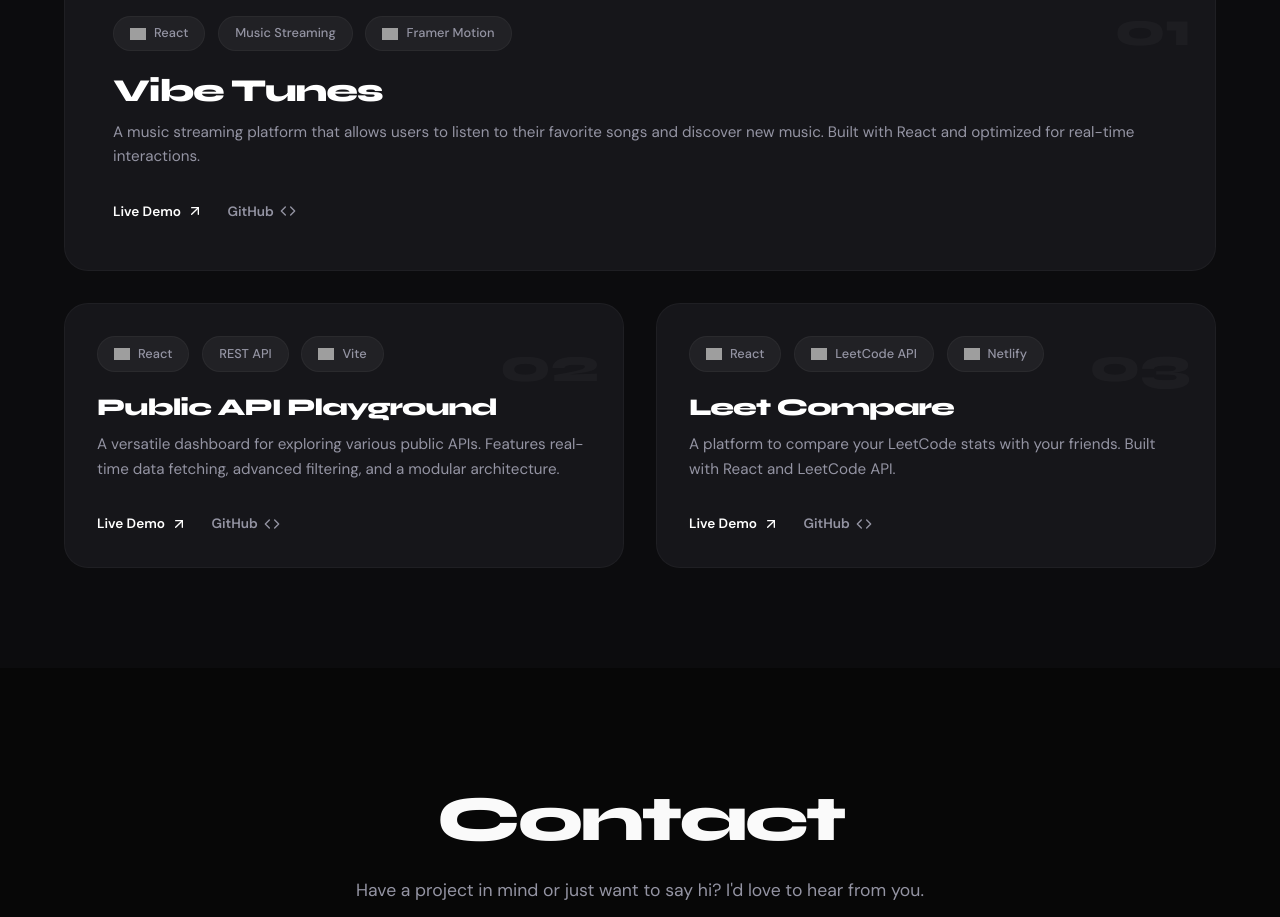
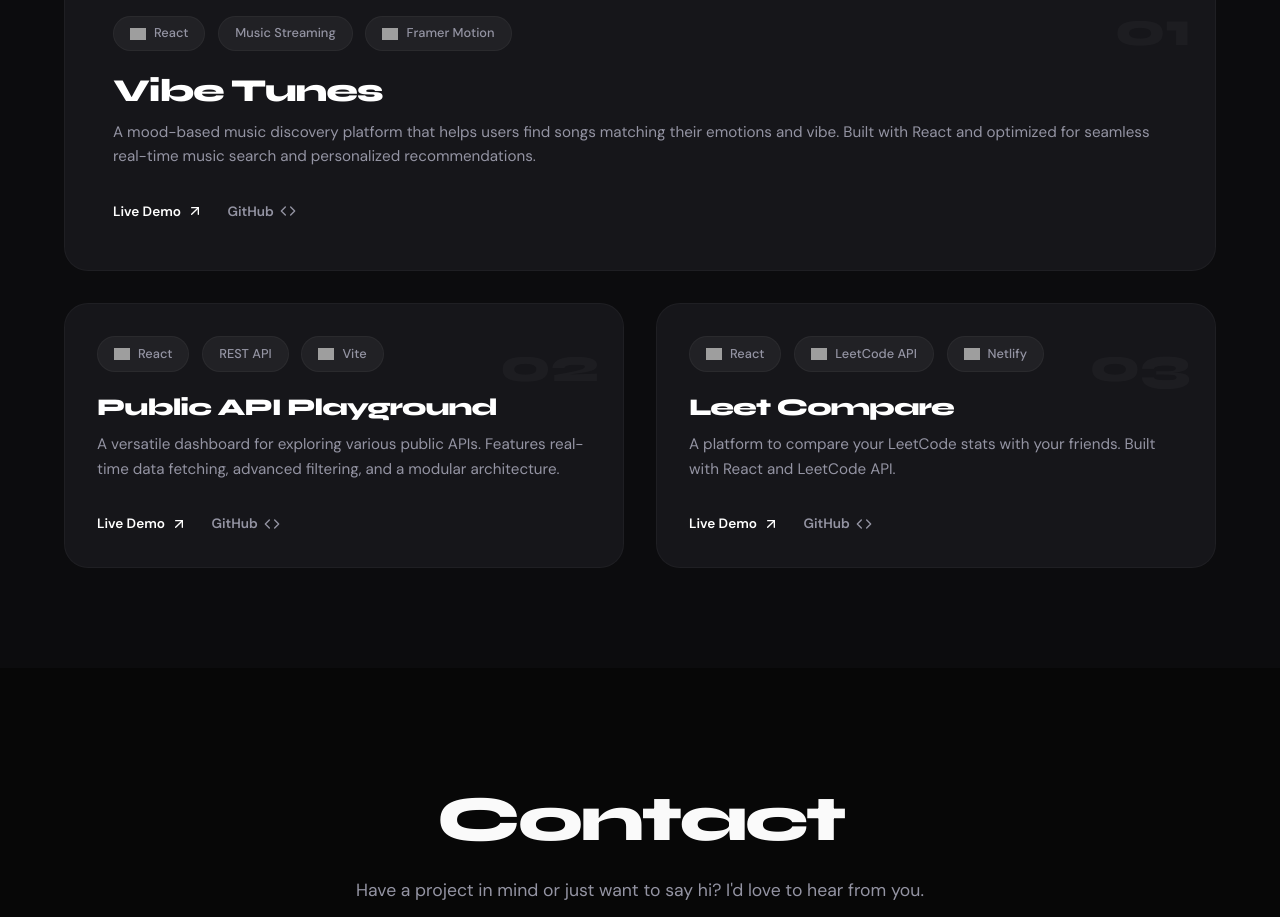
Before and after one commit to prateek977/PORTFOLIO, a React (Vite) app: page / in a window 1280 px wide. Shown: the part 2780-3697 px from the top of the page. Built offline with nearby package versions, Linux system fonts and the light colour scheme; grey boxes are pictures that could not be loaded.

Commit message:
Update Vibe Tunes project description and website link

```diff
--- a/src/sections/Projects.jsx
+++ b/src/sections/Projects.jsx
@@ -182,9 +182,9 @@ const Projects = () => {
     {
       number: '01',
       title: 'Vibe Tunes',
-      description: 'A music streaming platform that allows users to listen to their favorite songs and discover new music. Built with React and optimized for real-time interactions.',
+      description: 'A mood-based music discovery platform that helps users find songs matching their emotions and vibe. Built with React and optimized for seamless real-time music search and personalized recommendations.',
       tags: ['React', 'Music Streaming', 'Framer Motion'],
-      link: '#',
+      link: 'https://vibe-tunes.netlify.app/',
       github: 'https://github.com/prateek977/Vibe-Tunes-',
       isFeatured: true
     },
```
